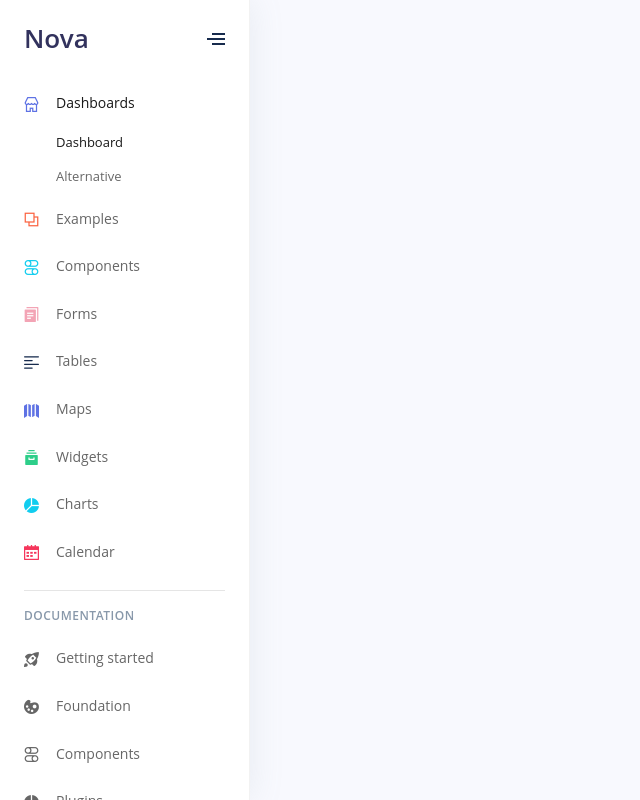
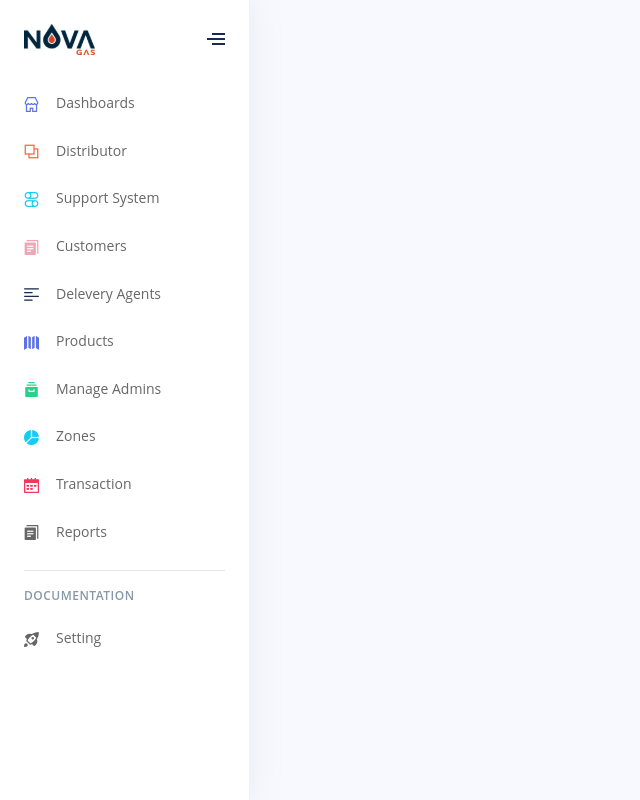
Before and after one commit to dattahexafold/Nova_design2, a Vue app: page /#/dashboard in a window 1280 px wide. Shown: the whole page, without its empty margins (0-640 px from the left). Built offline with nearby package versions, Linux system fonts and the light colour scheme.

Commit message:
added sidebar names

```diff
--- a/src/Views/Layout/Content.vue
+++ b/src/Views/Layout/Content.vue
@@ -2,7 +2,7 @@
   <div class="content">
     <FadeTransition :duration="200" mode="out-in">
       <!-- your content here -->
-      <router-view></router-view>
+      <!-- <router-view></router-view> -->
     </FadeTransition>
   </div>
 </template>
--- a/src/Views/Layout/DashboardLayout.vue
+++ b/src/Views/Layout/DashboardLayout.vue
@@ -3,125 +3,126 @@
     <!-- <notifications></notifications> -->
     <side-bar v-if="!$route.meta.hideSidebar">
       <template v-slot:links>
-        <sidebar-item
-          :link="{
+
+        <!-- <sidebar-item :link="{
           name: 'Dashboards',
           icon: 'ni ni-shop text-primary',
-          }"
-        >
-          <sidebar-item
-            :link="{ name: 'Dashboard', path: '/dashboard' }"
-          ></sidebar-item>
-          <sidebar-item
-            :link="{ name: 'Alternative', path: '/alternative' }"
-          ></sidebar-item>
+          path:'/dashboards'
+        }">
+        <sidebar-item/>
+       </sidebar-item> -->
+
+        <!--  <sidebar-item :link="{
+          name: 'Distributor',
+          icon: 'ni ni-ungroup text-orange',
+          path:'/distributor'
+        }">
+        <sidebar-item />
         </sidebar-item>
 
-        <sidebar-item
-          :link="{
-            name: 'Examples',
-            icon: 'ni ni-ungroup text-orange',
-          }"
-        >
-          <sidebar-item :link="{ name: 'Pricing', path: '/pricing' }" />
-          <sidebar-item :link="{ name: 'Login', path: '/login' }" />
-          <sidebar-item :link="{ name: 'Register', path: '/register' }" />
-          <sidebar-item :link="{ name: 'Lock', path: '/lock' }" />
-          <sidebar-item :link="{ name: 'Timeline', path: '/pages/timeline' }" />
-          <sidebar-item :link="{ name: 'Profile', path: '/pages/user' }" />
+        <sidebar-item :link="{
+          name: 'Support System',
+          icon: 'ni ni-ui-04 text-info',
+          path:'suport_system'
+        }">
+        <sidebar-item />
         </sidebar-item>
 
-        <sidebar-item
-          :link="{
-            name: 'Components',
-            icon: 'ni ni-ui-04 text-info',
-          }"
-        >
-          <sidebar-item
-            :link="{ name: 'Buttons', path: '/components/buttons' }"
-          />
-          <sidebar-item :link="{ name: 'Cards', path: '/components/cards' }" />
-          <sidebar-item
-            :link="{ name: 'Grid', path: '/components/grid-system' }"
-          />
-          <sidebar-item
-            :link="{ name: 'Notifications', path: '/components/notifications' }"
-          />
-          <sidebar-item :link="{ name: 'Icons', path: '/components/icons' }" />
-          <sidebar-item
-            :link="{ name: 'Typography', path: '/components/typography' }"
-          />
-
-          <sidebar-item :link="{ name: 'MultiLevel' }">
-            <sidebar-item :link="{ name: 'Third level menu', path: '#!' }" />
-            <sidebar-item :link="{ name: 'Just another link', path: '#a' }" />
-            <sidebar-item :link="{ name: 'One last link', path: '#b' }" />
-          </sidebar-item>
-        </sidebar-item>
-        <sidebar-item
-          :link="{
-            name: 'Forms',
+        <sidebar-item :link="{
+          name: 'Customers',
           icon: 'ni ni-single-copy-04 text-pink',
-          }"
-        >
-          <sidebar-item :link="{ name: 'Elements', path: '/forms/elements' }" />
-          <sidebar-item
-            :link="{ name: 'Components', path: '/forms/components' }"
-          />
-          <sidebar-item
-            :link="{ name: 'Validation', path: '/forms/validation' }"
-          />
+          path:'customers'
+        }">
+          <sidebar-item/>
         </sidebar-item>
 
-        <sidebar-item
-          :link="{
-            name: 'Tables',
+        <sidebar-item :link="{
+          name: 'Delevery Agents',
           icon: 'ni ni-align-left-2 text-default',
-          }"
-        >
-          <sidebar-item :link="{ name: 'Tables', path: '/tables/regular' }" />
-          <sidebar-item
-            :link="{ name: 'Sortable', path: '/tables/sortable' }"
-          />
-          <sidebar-item
-            :link="{ name: 'Paginated Tables', path: '/tables/paginated' }"
-          />
+          path:'delevery_agent'
+        }">
+        <sidebar-item />
         </sidebar-item>
 
-        <sidebar-item
-          :link="{
-            name: 'Maps',
+        <sidebar-item :link="{
+          name: 'Products',
           icon: 'ni ni-map-big text-primary',
-          }"
-        >
-          <sidebar-item :link="{ name: 'Google', path: '/maps/google' }" />
-          <sidebar-item :link="{ name: 'Vector', path: '/maps/vector' }" />
+          path:'products'
+        }">
+        <sidebar-item />
+        </sidebar-item> -->
+
+
+        <sidebar-item :link="{
+          name: 'Dashboards',
+          icon: 'ni ni-shop text-primary',
+          path: '/dashboards',
+        }">
         </sidebar-item>
-        <sidebar-item
-          :link="{
-            name: 'Widgets',
+
+        <sidebar-item :link="{
+          name: 'Distributor',
+          icon: 'ni ni-ungroup text-orange',
+          path: '/distributor'
+        }">
+        </sidebar-item>
+
+        <sidebar-item :link="{
+          name: 'Support System',
+          icon: 'ni ni-ui-04 text-info',
+          path: 'suport_system'
+        }">
+        </sidebar-item>
+
+        <sidebar-item :link="{
+          name: 'Customers',
+          icon: 'ni ni-single-copy-04 text-pink',
+          path: 'customers'
+        }">
+        </sidebar-item>
+
+        <sidebar-item :link="{
+          name: 'Delevery Agents',
+          icon: 'ni ni-align-left-2 text-default',
+          path: 'delevery_agent'
+        }">
+        </sidebar-item>
+
+        <sidebar-item :link="{
+          name: 'Products',
+          icon: 'ni ni-map-big text-primary',
+          path: 'products'
+        }">
+        </sidebar-item>
+
+        <sidebar-item :link="{
+          name: 'Manage Admins',
           icon: 'ni ni-archive-2 text-green',
           path: '/widgets',
-          }"
-        >
-        </sidebar-item>
-        <sidebar-item
-          :link="{
-            name: 'Charts',
-            icon: 'ni ni-chart-pie-35 text-info',
-            path: '/charts',
-          }"
-        >
+        }">
         </sidebar-item>
 
-        <sidebar-item
-          :link="{
-            name: 'Calendar',
+        <sidebar-item :link="{
+          name: 'Zones',
+          icon: 'ni ni-chart-pie-35 text-info',
+          path: '/zones',
+        }">
+        </sidebar-item>
+
+        <sidebar-item :link="{
+          name: 'Transaction',
           icon: 'ni ni-calendar-grid-58 text-red',
-            path: '/calendar',
-          }"
-        >
+          path: '/transaction',
+        }">
         </sidebar-item>
+
+        <sidebar-item :link="{
+          name: 'Reports',
+          icon: 'ni ni-single-copy-04 text-black',
+          path: '/reports',
+        }">
+        </sidebar-item>
+
       </template>
 
       <template v-slot:links-after>
@@ -130,43 +131,10 @@
 
         <ul class="navbar-nav mb-md-3">
           <li class="nav-item">
-            <a
-              class="nav-link"
-              href="https://demos.creative-tim.com/vue-argon-dashboard-pro/documentation"
-              target="_blank"
-            >
+            <a class="nav-link" href="https://demos.creative-tim.com/vue-argon-dashboard-pro/documentation"
+              target="_blank">
               <i class="ni ni-spaceship"></i>
-              <span class="nav-link-text">Getting started</span>
-            </a>
-          </li>
-          <li class="nav-item">
-            <a
-              class="nav-link"
-              href="https://demos.creative-tim.com/vue-argon-dashboard-pro/documentation/foundation/colors.html"
-              target="_blank"
-            >
-              <i class="ni ni-palette"></i>
-              <span class="nav-link-text">Foundation</span>
-            </a>
-          </li>
-          <li class="nav-item">
-            <a
-              class="nav-link"
-              href="https://demos.creative-tim.com/vue-argon-dashboard-pro/documentation/components/avatars.html"
-              target="_blank"
-            >
-              <i class="ni ni-ui-04"></i>
-              <span class="nav-link-text">Components</span>
-            </a>
-          </li>
-          <li class="nav-item">
-            <a
-              class="nav-link"
-              href="https://demos.creative-tim.com/vue-argon-dashboard-pro/documentation/components/plugin_datepicker.html"
-              target="_blank"
-            >
-              <i class="ni ni-chart-pie-35"></i>
-              <span class="nav-link-text">Plugins</span>
+              <span class="nav-link-text">Setting</span>
             </a>
           </li>
         </ul>
@@ -177,9 +145,9 @@
 
       <div @click="$sidebar.displaySidebar(false)">
         <router-view></router-view>
-      </div>
-      <content-footer v-if="!$route.meta.hideFooter"></content-footer>
       </div> -->
+    <!-- <content-footer v-if="!$route.meta.hideFooter"></content-footer> -->
+    <!-- </div>  -->
   </div>
 </template>
 <script>
--- a/src/components/SidebarPlugin/SideBar.vue
+++ b/src/components/SidebarPlugin/SideBar.vue
@@ -7,8 +7,9 @@
     <div class="scrollbar-inner" ref="sidebarScrollArea">
       <div class="sidenav-header d-flex align-items-center">
         <a class="navbar-brand" href="#">
-          <h1 class="navbar-brand-img">Nova</h1>
-          <!-- <img :src="logo" class="navbar-brand-img" alt="Sidebar logo" /> -->
+          <!-- <h1 class="navbar-brand-img">Nova</h1> -->
+        <img src="../../assets/Nova_Logo.svg" class="navbar-brand-img" alt="Sidebar logo" />
+   <!-- <img :src="logo" class="navbar-brand-img" alt="Sidebar logo" /> -->
         </a>
         <div class="ml-auto">
           <!-- Sidenav togglerr -->
```
Also changed, not shown: src/assets/Nova_Logo.svg (added). Lines whose indentation alone changed are shown as unchanged.
